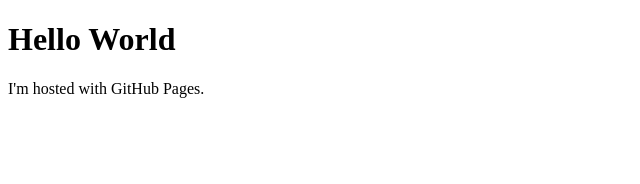
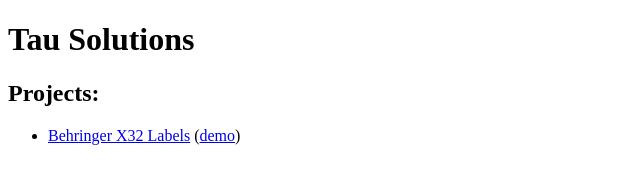
Before and after one commit to TauSolutions/TauSolutions.github.io, a plain HTML site: page index.html in a window 1280 px wide. Shown: the whole page, without its empty margins (0-640 px from the left). Drawn offline with Linux system fonts and the light colour scheme.

Commit message:
Update index.html

```diff
--- a/index.html
+++ b/index.html
@@ -1,7 +1,10 @@
 <!DOCTYPE html>
 <html>
 <body>
-<h1>Hello World</h1>
-<p>I'm hosted with GitHub Pages.</p>
+<h1>Tau Solutions</h1>
+<h2>Projects:</h2>
+  <ul>
+    <li><a href="https://github.com/TauSolutions/X32-lables">Behringer X32 Labels</a> (<a href="https://tausolutions.github.io/x32labels">demo</a>)</li>
+  </ul>
 </body>
 </html>
```
